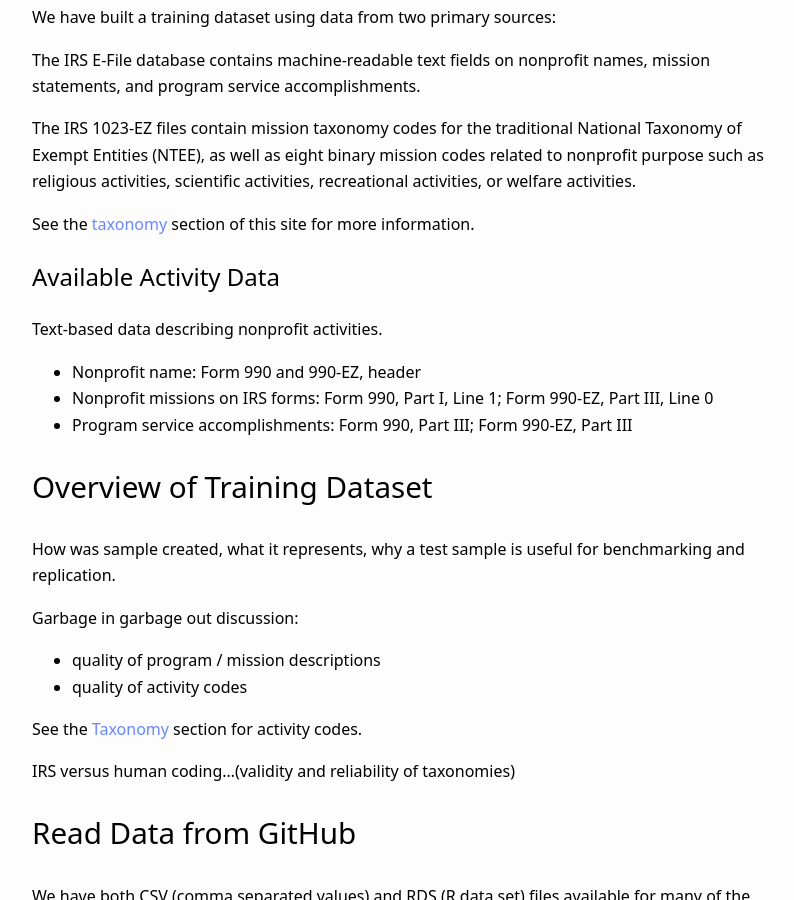
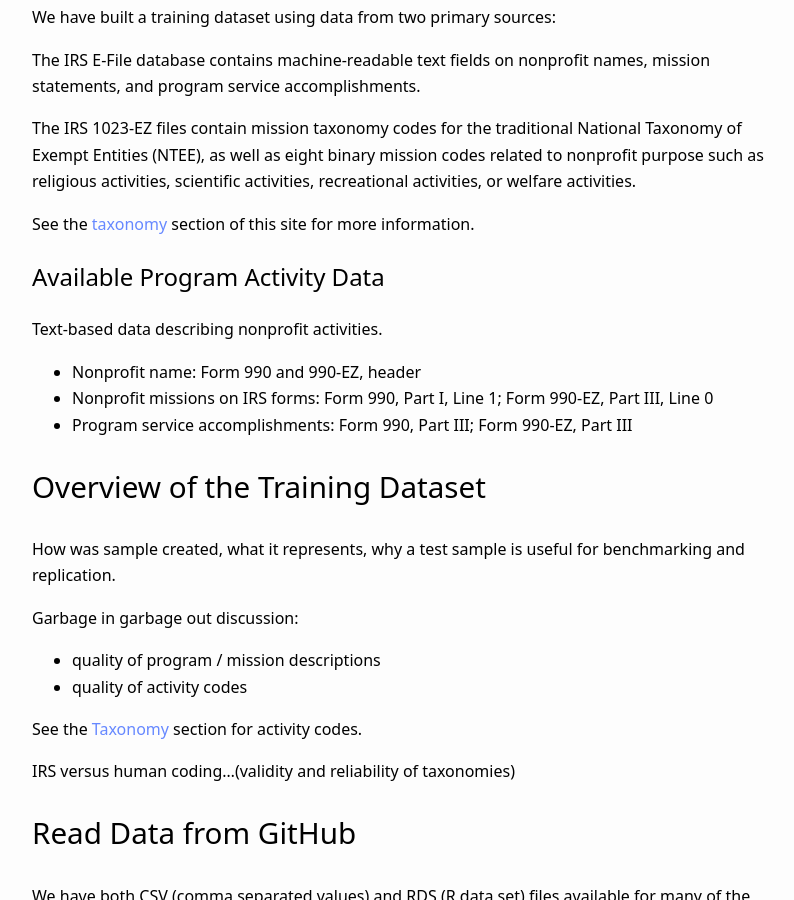
Before and after one commit to Nonprofit-Open-Data-Collective/machine_learning_mission_codes, a Jekyll site: the page built from docs/data.md, in a window 1280 px wide and 900 px high, scrolled down 700 px. Shown: the whole window, without its empty margins (240-1034 px from the left). Built offline with Jekyll 4.4.1, drawn with Linux system fonts in a browser that asks for light colours; our own code applies the rules of GitHub Pages for plain Markdown files.

Commit message:
Update data.md

```diff
--- a/docs/data.md
+++ b/docs/data.md
@@ -24,7 +24,7 @@
 
 
 
-## Available Activity Data
+## Available Program Activity Data
 
 Text-based data describing nonprofit activities.
 
@@ -34,7 +34,7 @@
 
 
 
-# Overview of Training Dataset
+# Overview of the Training Dataset
 
 How was sample created, what it represents, why a test sample is useful for benchmarking and replication.
 
```
